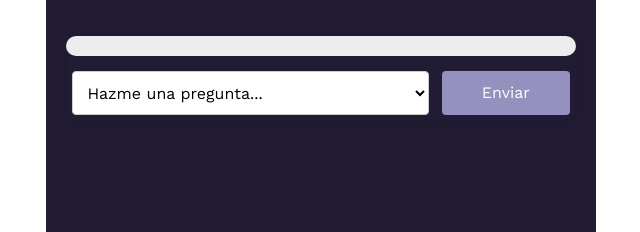
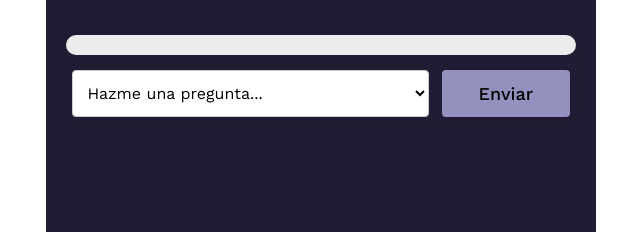
Before and after one commit to gabaiz88/Mi_portfolio, a website: page index.html in a window 1280 px wide. Shown: the part 332-564 px from the top of the page, 634-1274 px from the left. Drawn offline with nearby package versions, Linux system fonts and the light colour scheme.

Commit message:
modificando accesibilidad

```diff
--- a/css/style.css
+++ b/css/style.css
@@ -252,11 +252,13 @@ body {
 
 .input-container button {
   background-color: #9491bf;
-  color: #ffffff;
+  color: #000;
   border: none;
   cursor: pointer;
   transition: background-color 0.3s ease;
   width: 25%;
+  font-size: large;
+  font-weight: 500;
 }
 
 .input-container button:hover {
```
